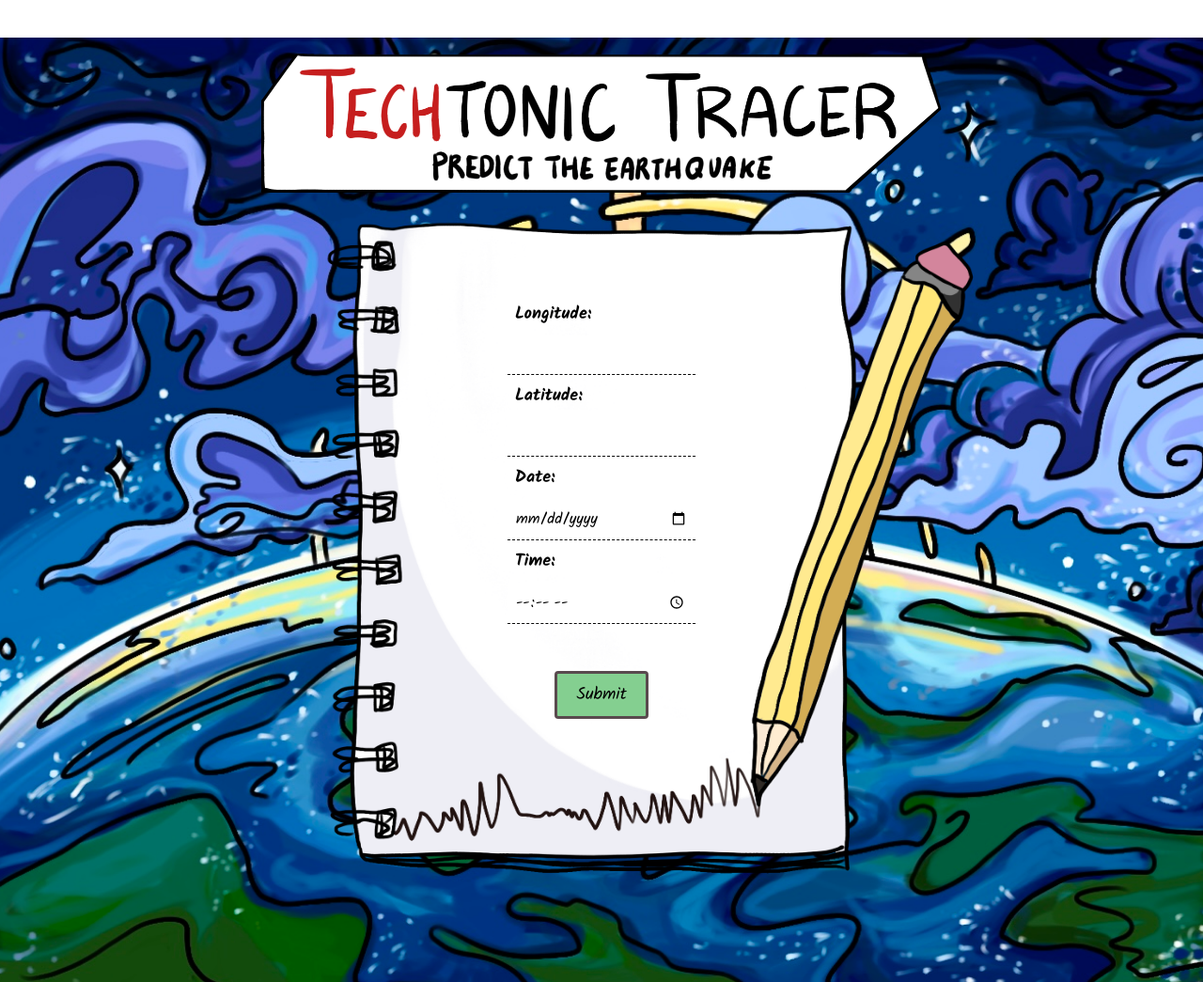
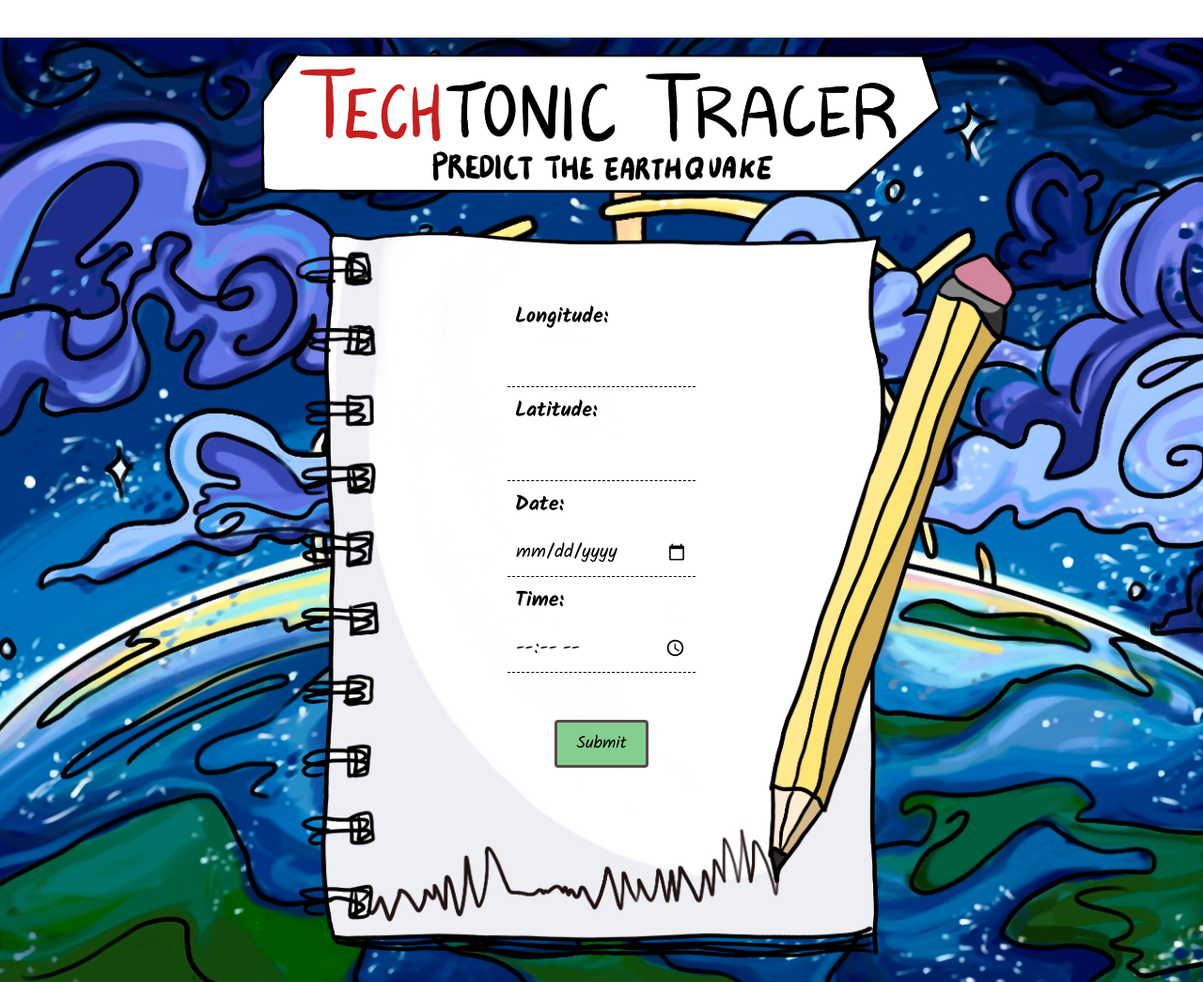
Before and after one commit to maryam-abdool/Earthquake-Detection, a Flask app: page / in a window 1280 px wide. Shown: the whole page at 94% size. Run offline with Flask 2, Linux system fonts and the light colour scheme; parts of the project's set-up code (start-up, migrations or seed data) failed here and were passed over.

Commit message:
background and font size

```diff
--- a/Flask/app/models.py
+++ b/Flask/app/models.py
@@ -1,5 +1,6 @@
 import numpy as np
 from pickle5 import load
+import pickle5 as pickle
 
 
 class Model:
--- a/Flask/app/static/css/style.css
+++ b/Flask/app/static/css/style.css
@@ -31,7 +31,7 @@ body {
   background-repeat: no-repeat;
   overflow-x: auto;
   height: 100vh;
-  width: 800px;
+  width: 900px;
   display: flex;
   flex-direction: column;
   margin: 0 auto;
@@ -47,7 +47,7 @@ body {
   display: inline-block;
   width: 100px;
   text-align: left;
-  font-size: 18px;
+  font-size: 22px;
   font-weight: 700;
 }
 
@@ -59,7 +59,7 @@ body {
   outline: none;
   border: none;
   border-bottom: 1px dashed;
-  font-size: 16px;
+  font-size: 20px;
   font-weight: 400px;
 }
 
```
Also changed, not shown: Flask/app/static/img/background2.jpg (added), Flask/app/static/img/background3.jpg (added), Flask/app/static/img/background4.PNG (added).
